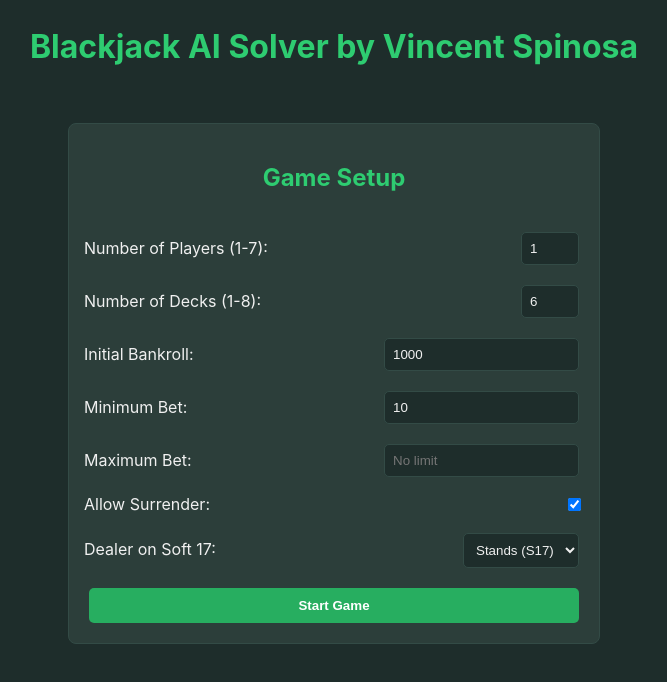
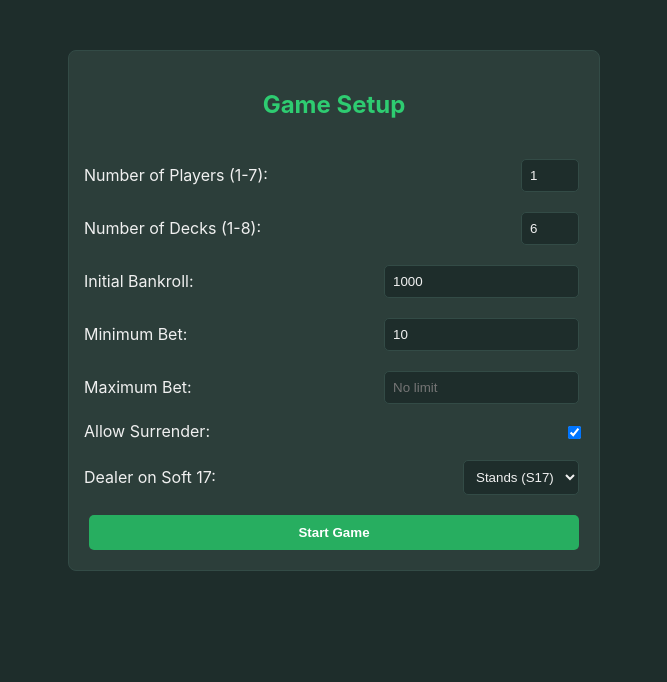
Before and after one commit to vincentspinosa/BLACKJACK_SOLVER, a plain HTML site: page index.html in a window 1280 px wide. Shown: the whole page, without its empty margins (306-973 px from the left). Drawn offline with Linux system fonts and the light colour scheme.

Commit message:
deleted website h1

```diff
--- a/index.html
+++ b/index.html
@@ -53,7 +53,6 @@
     </style>
 </head>
 <body>
-    <h1>Blackjack AI Solver by Vincent Spinosa</h1>
 
     <div id="setup-screen">
         <h2>Game Setup</h2>
```
